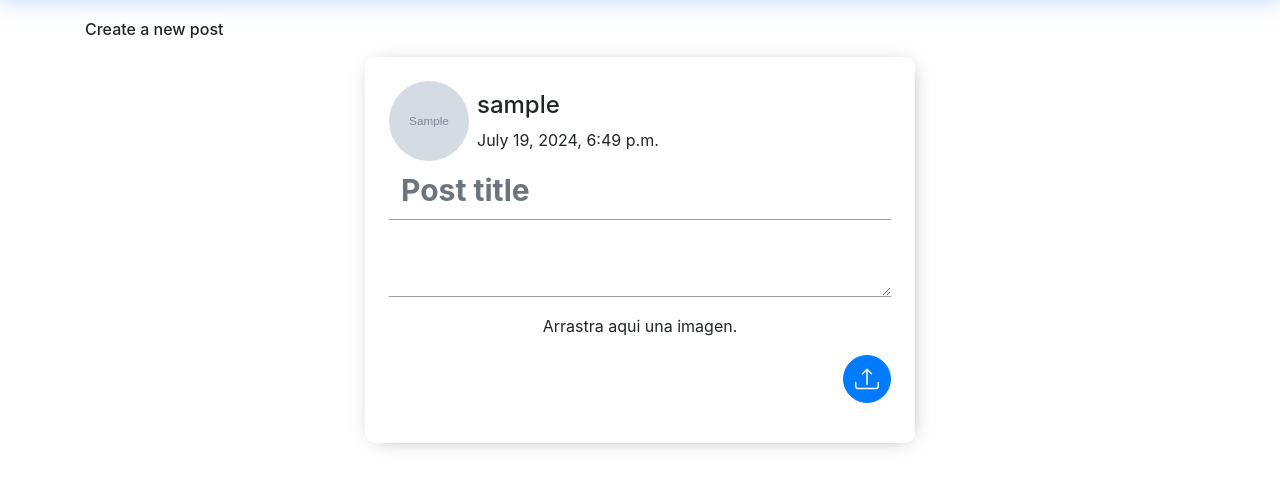
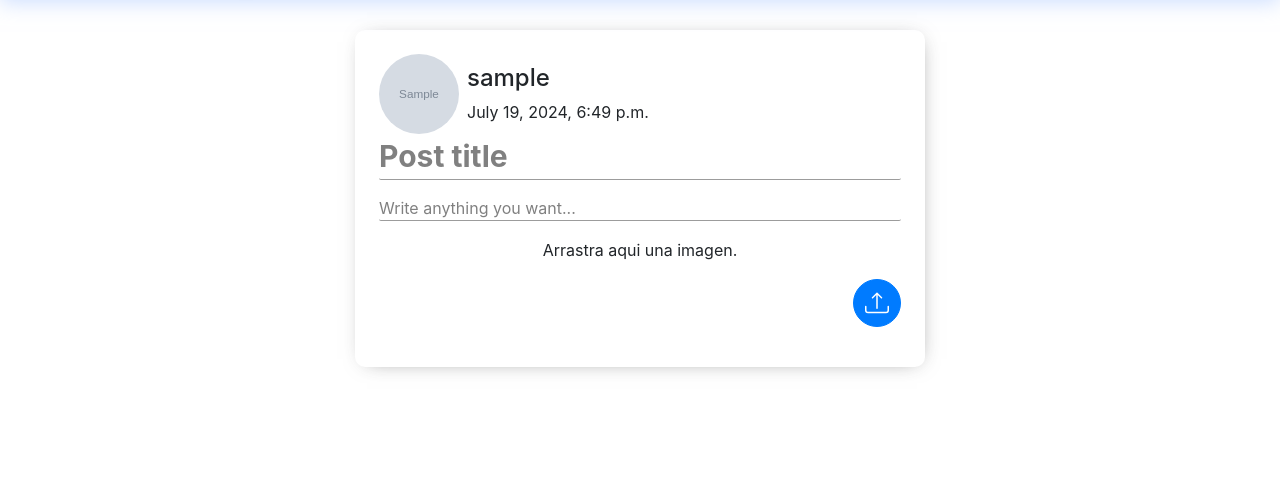
Before and after one commit to Adrigondo/myFacegram, a Django app: page /posts/new/ in a window 1280 px wide. Shown: the part 80-568 px from the top of the page. Run offline with Django 3.2, Linux system fonts and the light colour scheme; a user stored in the database is signed in; tables that the repository leaves empty hold one stand-in row (values such as "Sample post"); grey boxes marked "Sample" are stand-in pictures; some libraries are stand-ins or nearby versions.

Commit message:
Fix #9 advance on improving styles at post form

```diff
--- a/static/css/forms.css
+++ b/static/css/forms.css
@@ -2,6 +2,7 @@
   position: relative;
   overflow: hidden;
 }
+
 .btn-file input[type="file"] {
   position: absolute;
   top: 0;
@@ -14,6 +15,7 @@
   cursor: inherit;
   display: block;
 }
+
 /* .btn-file input[type="file"]:valid {
   background-color: blue;
 }
@@ -23,15 +25,19 @@
 .btn-file input[type="file"]:invalid~.dropdown-input {
   display: unset;
 }
-.btn-file input[type="file"]:valid ~.dropdown-input {
+
+.btn-file input[type="file"]:valid~.dropdown-input {
   display: none;
 }
+
 .btn-file input[type="file"]:invalid~.image-preview {
   display: none;
 }
-.btn-file input[type="file"]:valid ~.image-preview {
+
+.btn-file input[type="file"]:valid~.image-preview {
   display: unset;
 }
+
 .btn-file.btn-image {
   height: fit-content;
   display: block;
@@ -59,3 +65,41 @@
     content: '';
     clear: both;
   } */
+
+/* -------------- CREATE POST ------------- */
+.create-post {
+  /* border-radius: 5px; */
+  /* background-color: #ffffff; */
+  /* box-shadow: 2px 2px 10px 0px #dbdbdb; */
+  /* padding: 1em; */
+  /* margin: 2em; */
+}
+
+.create-post .form-control {
+  border: 0px;
+  border-radius: 2px;
+  border-bottom: 1px solid #9c9c9c;
+  padding: 0px;
+}
+.create-post .form-control:focus {
+  border-bottom: 2px solid #004dc8;
+  box-shadow: 0px 3px 4px -4px #004dc8!important;
+}
+
+.create-post .form-control.post-title {
+  font-size: 30px;
+  font-weight: 700;
+  color: rgb(22, 22, 22);
+}
+.create-post .form-control[contenteditable]{
+  height: unset;
+  overflow: hidden;
+}
+.create-post .form-control.post-title[contenteditable]:empty::before {
+  content: "Post title";
+  color: gray;
+}
+.create-post .form-control.post-content[contenteditable]:empty::before {
+  content: "Write anything you want...";
+  color: gray;
+}
--- a/static/css/main.css
+++ b/static/css/main.css
@@ -200,22 +200,10 @@ body{
     margin-top: 2px;
 }
 
-/* -------------- CREATE POST ------------- */
-.create-post{
-    /* border-radius: 5px; */
-    /* background-color: #ffffff; */
-    /* box-shadow: 2px 2px 10px 0px #dbdbdb; */
-    /* padding: 1em; */
-    /* margin: 2em; */
-}
-.create-post .form-control{
-    border: 0px;
-    border-radius: unset;
-    border-bottom: 1px solid #9c9c9c;
-}
-.create-post .post-title.form-control{
+.post-title{
     font-size: 30px;
     font-weight: 700;
+    color: rgb(22, 22, 22);
 }
 .user-picture{
     width: 80px;
--- a/templates/posts/feed.html
+++ b/templates/posts/feed.html
@@ -31,9 +31,9 @@
                 <a href="{% url 'posts:post' post.user.username post.id %}" class="content-post-url">
                     <div class="content-post">
                     {% if post.title %}
-                        <h5 class="mt-2 mb-0">
+                        <h2 class="post-title mt-2 mb-0">
                             {{ post.title }}
-                        </h5>
+                        </h2>
                         <p class="mb-0">
                             {{ post.content_text }}
                         </p>
--- a/templates/posts/new.html
+++ b/templates/posts/new.html
@@ -3,10 +3,8 @@
 {% load static %}
 {% block container %}
   {% comment %}TODO Add breadcrumb navigation{% endcomment %}
-  <h6 class="h6">Create a new post</h6>
   <div class="row justify-content-center">
-    <div class="col-lg-6 p-0">
-      <div class="post-min-container create-post p-4">
+    <div class="col-lg-6 post-min-container create-post p-4">
       <div class="user-banner d-flex align-items-center">
         <a href="{% url 'users:profile' user.username %}" class="profile-picture user-picture">
           <div class="embed-responsive embed-responsive-1by1">
@@ -27,7 +25,8 @@
         <input type="hidden" name="user" value="{{ user.pk }}" />
         <input type="hidden" name="profile" value="{{ profile.pk }}" />
         <div class="form-group">
-            <input class="post-title form-control {% if form.title.errors %} is-invalid {% endif %}" type="text" placeholder="Post title" name="title" value="{% if form.errors %}{{ form.title.value }}{% endif %}" />
+          <h2 class="post-title form-control {% if form.title.errors %} is-invalid {% endif %}" id="title__editable" role="textbox" contenteditable>{% if form.errors %}{{ form.title.value }}{% endif %}</h2>
+          <textarea hidden name="title" id="title"></textarea>
           <div class="invalid-feedback">
             {% for error in form.title.errors %}
               {{ error }}
@@ -35,9 +34,8 @@
           </div>
         </div>
         <div class="form-group">
-            <textarea class="form-control {% if form.content_text.errors %} is-invalid {% endif %}" name="content_text" placeholder="Count what you want...">
-              {% if form.errors %}{{ form.content_text.value }}{% endif %}
-            </textarea>
+          <p class="post-content form-control {% if form.title.errors %} is-invalid {% endif %}" id="content_text__editable" role="textbox" contenteditable>{% if form.errors %}{{ form.title.value }}{% endif %}</p>
+          <textarea hidden name="content_text" id="content_text"></textarea>
           <div class="invalid-feedback">
             {% for error in form.content_text.errors %}
               {{ error }}
@@ -93,7 +91,6 @@
       </form>
     </div>
   </div>
-  </div>
 {% endblock %}
 {% block script %}
   {{ block.super }}
```
Also changed, not shown: static/js/posts/new.js (added, +16 -0 lines). Lines whose indentation alone changed are shown as unchanged.
